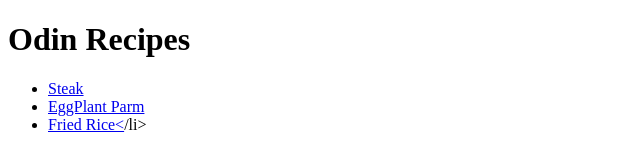
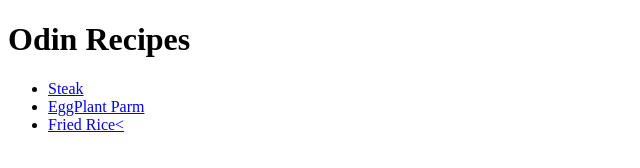
Before and after one commit to montymalik/odin-recipes, a plain HTML site: page index.html in a window 1280 px wide. Shown: the full height of the page, 0-640 px from the left. Drawn offline with Linux system fonts and the light colour scheme.

Commit message:
Fixed unordered list

```diff
--- a/index.html
+++ b/index.html
@@ -11,6 +11,6 @@
  <ul>
     <li><a href="recipes/steak.html">Steak</a></li>
     <li><a href="recipes/EggplantParm.html">EggPlant Parm</a></li>
-    <li><a href="recipes/FriedRice.html">Fried Rice<</a>/li>
+    <li><a href="recipes/FriedRice.html">Fried Rice<</a></li>
 </body>
 </html>
```
